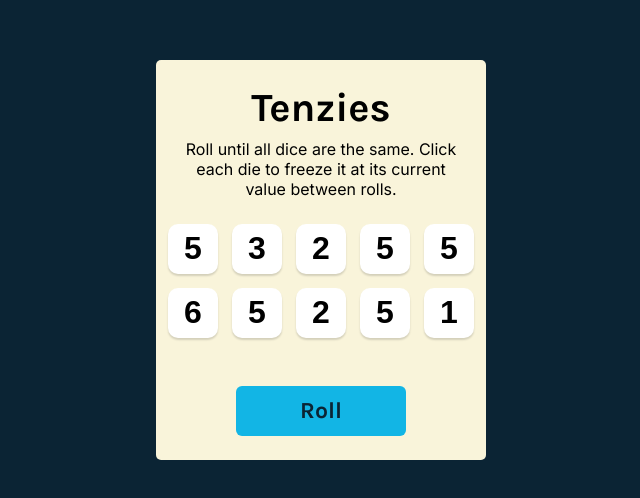
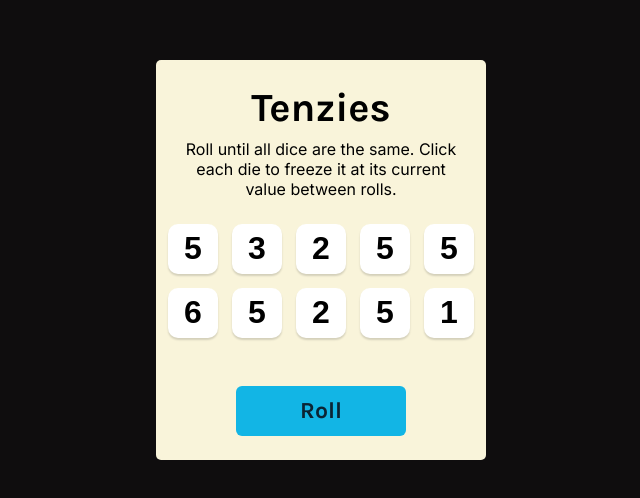
Before and after one commit to CorinaMurg/tenzies, a React (Vite) app: page / in a window 1280 px wide. Shown: the part 140-638 px from the top of the page, without its empty margins (319-959 px from the left). Built offline with nearby package versions, Linux system fonts and the light colour scheme.

Commit message:
Change bg color

```diff
--- a/src/App.css
+++ b/src/App.css
@@ -11,7 +11,7 @@ html {
 body {
   height: 100%;
   margin: 0;
-  background-color: #0B2434;
+  background-color: #0f0d0e;
   padding: 2rem;
   font-family: 'Karla', sans-serif;
   display: flex;
```
